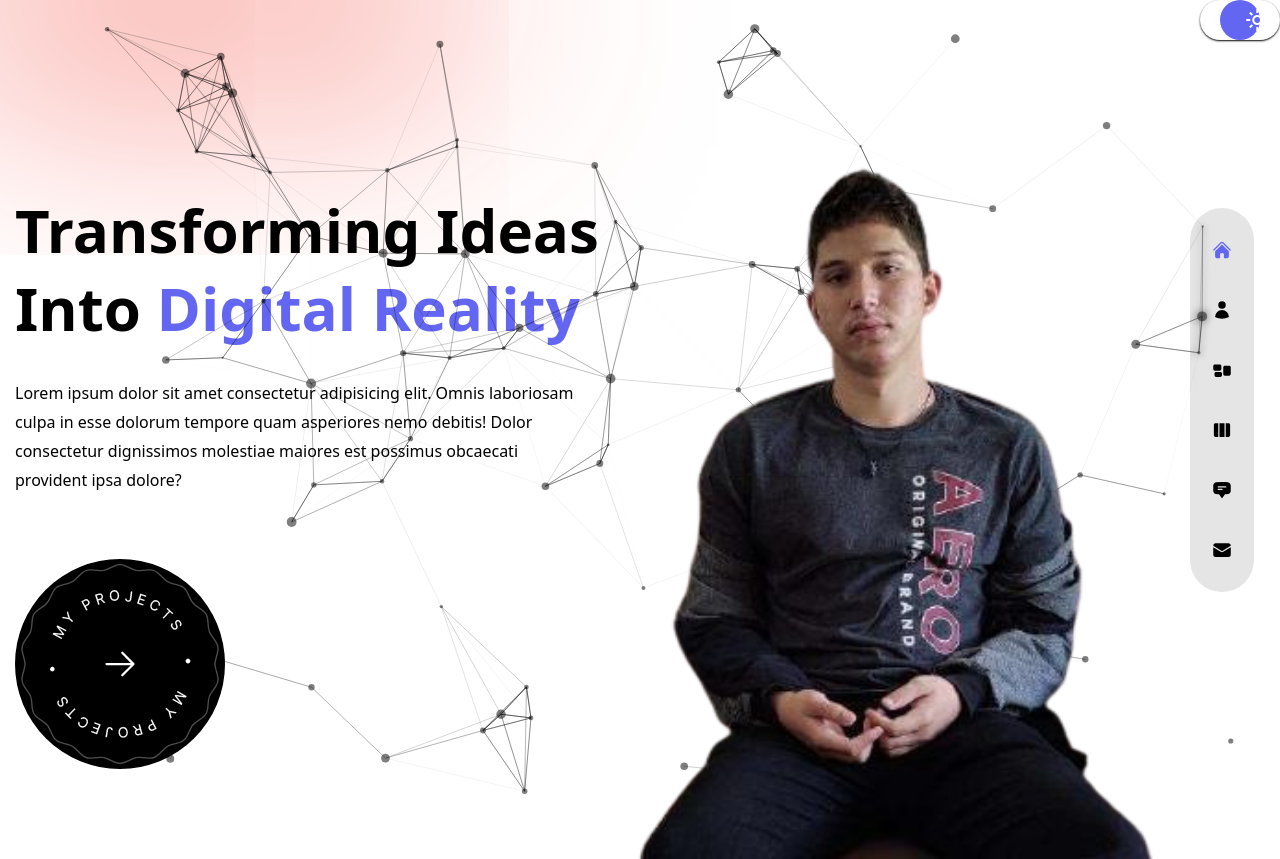
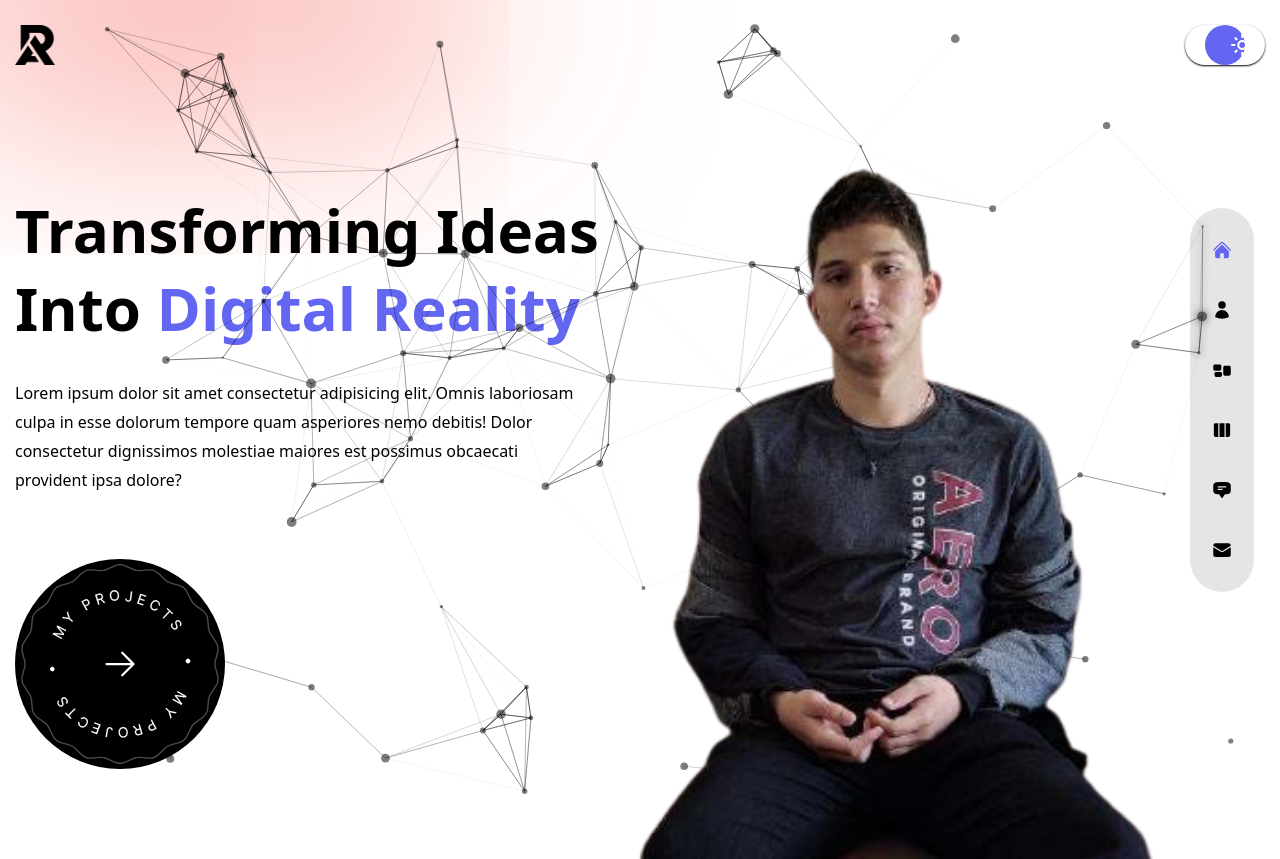
Before and after one commit to StarLordCraft/portfolio, a Next.js app: page / in a window 1280 px wide. Built offline with nearby package versions, Linux system fonts and the light colour scheme.

Commit message:
toglgle Theme rethinking the component to work well with the particles

```diff
--- a/src/components/Header.tsx
+++ b/src/components/Header.tsx
@@ -1,10 +1,27 @@
+import Link from "next/link";
+import Image from "next/image";
+
 import ToggleTheme from "./ToggleTheme";
+import Socials from "./Socials";
 
 export default function Header()
 {
     return (
-    <header className="absolute z-30 w-full flex justify-end">
-        <ToggleTheme />
+    <header className="absolute z-30 w-full flex items-center
+     px-16 xl:px-0 xl:h-[90px]">
+        <section className="container mx-auto">
+            <div className="flex flex-col lg:flex-row justify-between
+             items-center gap-y-6 py-8">
+                <div className="flex justify-between items-center w-full">
+                    <Link href={"/"}>
+                        <Image src={'/logo.png'} width={40} height={40}
+                        alt="" priority={true} />
+                    </Link>
+                    <ToggleTheme />
+                </div>
+                <Socials/>
+            </div>
+        </section>
     </header>
     );
 }
--- a/src/components/ProjectsBtn.tsx
+++ b/src/components/ProjectsBtn.tsx
@@ -7,7 +7,7 @@ export default function ProjectsBtn()
     return (
         <div className="mx-auto xl:mx-0 bg-black dark:bg-transparent rounded-full w-[210px] h-[210px] flex items-center justify-center">
             <Link href="/work" className="relative w-[200px] h-[200px] flex items-center justify-center
-             bg-circleStar bg-cover bg-center bg-no-repeat group">
+             bg-circleStar bg-cover bg-center bg-no-repeat group z-10">
                 <Image src="/rounded-text.png" alt=""
                 width={200} height={200}
                 className="animate-spin-slow w-full h-full max-w-[141px] max-h-[148px]" />
--- /dev/null
+++ b/src/components/Socials.tsx
@@ -0,0 +1,8 @@
+export default function Socials ()
+{
+    return (
+        <div>
+
+        </div>
+    );
+}
--- a/src/components/ToggleTheme.tsx
+++ b/src/components/ToggleTheme.tsx
@@ -31,6 +31,7 @@ export default function ToggleTheme()
   const setTheme = async () => {
     setIsDarkTheme((prevTheme) => !prevTheme);
     localStorage.setItem('dark', (!isDarkTheme).toString());
+    window.location.reload();
   }
 
   return (
```
Also changed, not shown: public/logo.png (added).
